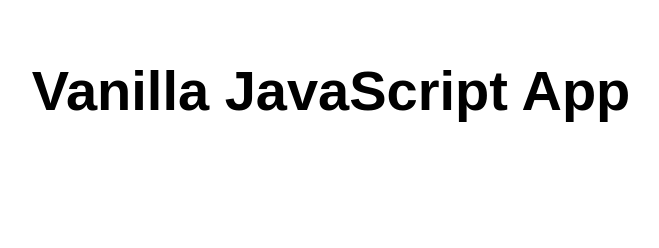
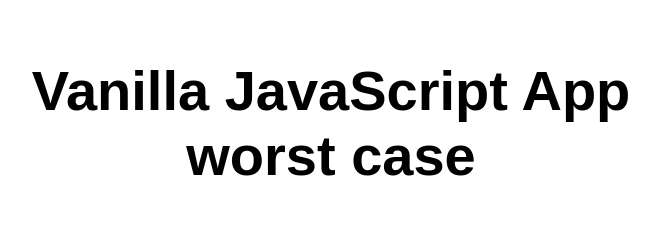
Before and after one commit to anandctx/anandthursday, a website: page src/index.html in a window 1280 px wide. Shown: the whole page, without its empty margins (309-968 px from the left). Drawn offline with Linux system fonts and the light colour scheme.

Commit message:
Update index.html

```diff
--- a/src/index.html
+++ b/src/index.html
@@ -10,7 +10,7 @@
 
 <body>
   <main>
-    <h1>Vanilla JavaScript App</h1>
+    <h1>Vanilla JavaScript App worst case</h1>
   </main>
 </body>
 
```
